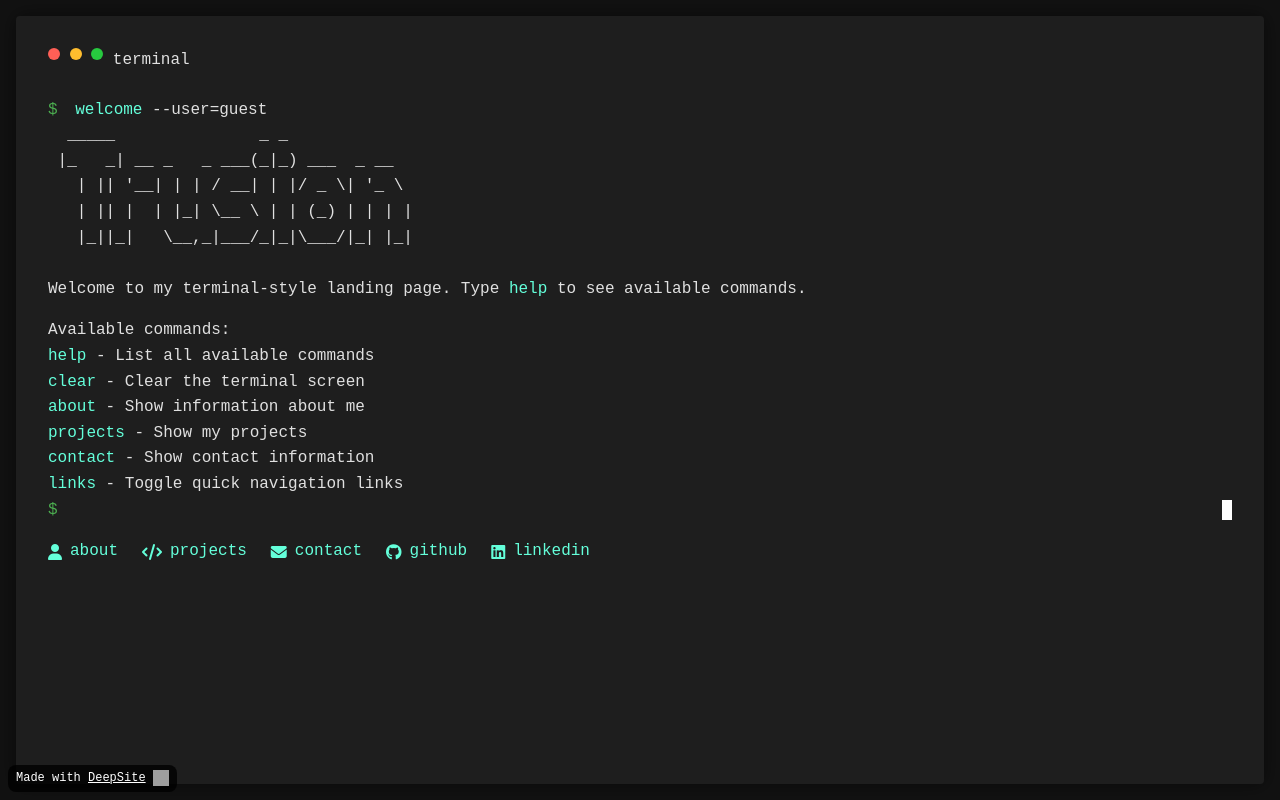
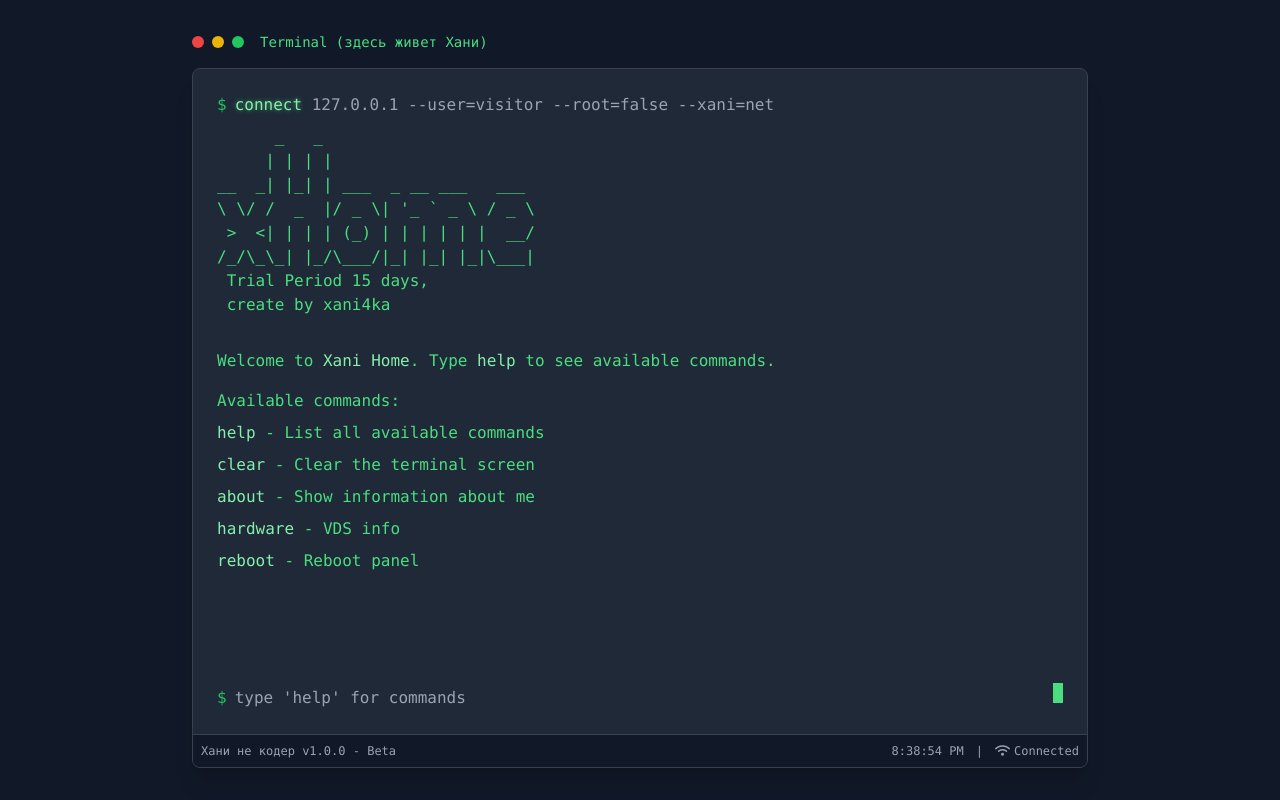
Before and after one commit to Xani4kaGitHub/Xani4ka, a plain HTML site: page index.html in a window 1280 px wide. Drawn offline with nearby package versions, Linux system fonts and the light colour scheme; grey boxes are pictures that could not be loaded.

Commit message:
index.html

```diff
--- a/index.html
+++ b/index.html
@@ -3,191 +3,123 @@
 <head>
     <meta charset="UTF-8">
     <meta name="viewport" content="width=device-width, initial-scale=1.0">
-    <title>Terminal Landing</title>
+    <title>xPanel - Xani4ka KRYTOU</title>
+    <script src="https://cdn.tailwindcss.com"></script>
     <link rel="stylesheet" href="https://cdnjs.cloudflare.com/ajax/libs/font-awesome/6.4.0/css/all.min.css">
     <style>
-        :root {
-            --bg-color: #121212;
-            --text-color: #e0e0e0;
-            --accent-color: #64ffda;
-            --cursor-color: #ffffff;
-            --prompt-color: #4CAF50;
-            --error-color: #ff5252;
-            --input-bg: #1e1e1e;
+        @keyframes terminal-blink {
+            0%, 100% { opacity: 1; }
+            50% { opacity: 0; }
         }
-
-        * {
-            margin: 0;
-            padding: 0;
-            box-sizing: border-box;
-        }
-
-        body {
-            background-color: var(--bg-color);
-            color: var(--text-color);
-            font-family: 'Courier New', monospace;
-            font-size: 1rem;
-            line-height: 1.6;
-            height: 100vh;
-            display: flex;
-            flex-direction: column;
-            padding: 1rem;
-            overflow: hidden;
-        }
-
-        .terminal-container {
-            flex-grow: 1;
-            background-color: var(--input-bg);
-            border-radius: 4px;
-            padding: 2rem;
-            overflow-y: auto;
-            box-shadow: 0 0 20px rgba(0, 0, 0, 0.5);
-            position: relative;
-        }
-
-        .terminal-header {
-            display: flex;
-            gap: 0.6rem;
-            margin-bottom: 1.5rem;
-            user-select: none;
-        }
-
-        .terminal-btn {
-            width: 12px;
-            height: 12px;
-            border-radius: 50%;
-        }
-
-        .btn-red { background-color: #ff5f56; }
-        .btn-yellow { background-color: #ffbd2e; }
-        .btn-green { background-color: #27c93f; }
-
-        .terminal-output {
-            margin-bottom: 1rem;
-        }
-
-        .prompt {
-            color: var(--prompt-color);
-            margin-right: 0.5rem;
-        }
-
-        .command {
-            color: var(--accent-color);
-        }
-
-        .error {
-            color: var(--error-color);
-        }
-
-        .terminal-input {
-            display: flex;
-            align-items: center;
-            margin-bottom: 0.5rem;
-        }
-
-        #command-input {
-            flex-grow: 1;
-            background: transparent;
-            border: none;
-            color: var(--text-color);
-            font-family: 'Courier New', monospace;
-            font-size: 1rem;
-            padding: 0.2rem;
-            caret-color: var(--cursor-color);
-        }
-
-        #command-input:focus {
-            outline: none;
-        }
-
-        .cursor {
+        .terminal-cursor {
             display: inline-block;
             width: 10px;
             height: 20px;
-            background-color: var(--cursor-color);
-            margin-left: 2px;
-            animation: blink 1s infinite;
+            background-color: #4ade80;
+            animation: terminal-blink 1s infinite;
             vertical-align: middle;
         }
-
-        @keyframes blink {
-            0%, 100% { opacity: 1; }
-            50% { opacity: 0; }
+        .glow-text {
+            text-shadow: 0 0 5px rgba(74, 222, 128, 0.7);
         }
-
-        .hidden {
-            display: none;
+        .typewriter {
+            overflow: hidden;
+            border-right: 3px solid #4ade80;
+            white-space: nowrap;
+            margin: 0 auto;
+            letter-spacing: 2px;
+            animation: typing 3.5s steps(40, end), blink-caret 0.75s step-end infinite;
         }
-
-        .links {
-            margin-top: 1rem;
-            display: flex;
-            gap: 1.5rem;
-            flex-wrap: wrap;
+        @keyframes typing {
+            from { width: 0 }
+            to { width: 100% }
         }
-
-        .link {
-            color: var(--accent-color);
-            text-decoration: none;
-            transition: color 0.2s;
-            display: flex;
-            align-items: center;
-            gap: 0.5rem;
+        @keyframes blink-caret {
+            from, to { border-color: transparent }
+            50% { border-color: #4ade80; }
         }
-
-        .link:hover {
-            color: var(--text-color);
-            text-decoration: underline;
+        .command-output {
+            max-height: 60vh;
+            overflow-y: auto;
+            scrollbar-width: thin;
+            scrollbar-color: #4ade80 #1e293b;
         }
-
-        /* Responsive adjustments */
-        @media (max-width: 768px) {
-            body {
-                padding: 0.5rem;
+        .command-output::-webkit-scrollbar {
+            width: 8px;
         }
-            .terminal-container {
-                padding: 1rem;
+        .command-output::-webkit-scrollbar-track {
+            background: #1e293b;
         }
+        .command-output::-webkit-scrollbar-thumb {
+            background-color: #4ade80;
+            border-radius: 4px;
         }
     </style>
 </head>
-<body>
-    <div class="terminal-container">
-        <div class="terminal-header">
-            <div class="terminal-btn btn-red"></div>
-            <div class="terminal-btn btn-yellow"></div>
-            <div class="terminal-btn btn-green"></div>
-            <span>terminal</span>
+<body class="bg-gray-900 text-green-400 font-mono min-h-screen flex flex-col p-4 md:p-8">
+    <div class="max-w-4xl w-full mx-auto flex-grow flex flex-col">
+        <!-- Terminal Header -->
+        <div class="flex items-center gap-2 mb-4 select-none">
+            <div class="w-3 h-3 rounded-full bg-red-500"></div>
+            <div class="w-3 h-3 rounded-full bg-yellow-500"></div>
+            <div class="w-3 h-3 rounded-full bg-green-500"></div>
+            <span class="ml-2 text-sm">Terminal (здесь живет Хани)</span>
         </div>
 
-        <div class="terminal-output">
-            <div class="output-line"><span class="prompt">$</span> <span class="command">welcome</span> --user=guest</div>
-            <div class="output-line">
-                <pre style="font-family: inherit;">
-  _____               _ _
- |_   _| __ _   _ ___(_|_) ___  _ __
-   | || '__| | | / __| | |/ _ \| '_ \
-   | || |  | |_| \__ \ | | (_) | | | |
-   |_||_|   \__,_|___/_|_|\___/|_| |_|
+        <!-- Terminal Body -->
+        <div class="bg-gray-800 rounded-lg shadow-xl border border-gray-700 flex-grow flex flex-col overflow-hidden">
+            <!-- Terminal Content -->
+            <div class="p-4 md:p-6 flex-grow flex flex-col">
+                <!-- Initial Output -->
+                <div class="command-output mb-4 pr-2" id="command-history">
+                    <div class="mb-4">
+                        <div class="flex items-baseline">
+                            <span class="text-green-500 mr-2">$</span>
+                            <span class="text-green-300 glow-text">connect</span> <span class="text-gray-400">&nbsp;127.0.0.1 --user=visitor --root=false --xani=net</span>
+                        </div>
+                        <pre class="mt-2 text-green-400">
+      _   _
+     | | | |
+__  _| |_| | ___  _ __ ___   ___
+\ \/ /  _  |/ _ \| '_ ` _ \ / _ \
+ >  <| | | | (_) | | | | | |  __/
+/_/\_\_| |_/\___/|_| |_| |_|\___|
+ Trial Period 15 days,
+ create by xani4ka
                         </pre>
+                        <div class="mt-2">
+                            Welcome to <span class="text-green-300">Xani Home</span>. Type <span class="text-green-300">help</span> to see available commands.
                         </div>
-            <div class="output-line">Welcome to my terminal-style landing page. Type <span class="command">help</span> to see available commands.</div>
+                    </div>
                 </div>
 
-        <div id="command-history"></div>
-
-        <div class="terminal-input">
-            <span class="prompt">$</span>
-            <input type="text" id="command-input" autocomplete="off" autofocus>
-            <span class="cursor"></span>
+                <!-- Command Input -->
+                <div class="mt-auto">
+                    <div class="flex items-baseline">
+                        <span class="text-green-500 mr-2">$</span>
+                        <input type="text" id="command-input" autocomplete="off" autofocus
+                            class="bg-transparent border-none outline-none flex-grow text-green-300 caret-green-500"
+                            placeholder="type 'help' for commands">
+                        <span class="terminal-cursor"></span>
+                    </div>
+                </div>
             </div>
 
-        <div class="links hidden" id="quick-links">
-            <a href="#about" class="link" onclick="executeCommand('about')"><i class="fas fa-user"></i> about</a>
-            <a href="#projects" class="link" onclick="executeCommand('projects')"><i class="fas fa-code"></i> projects</a>
-            <a href="#contact" class="link" onclick="executeCommand('contact')"><i class="fas fa-envelope"></i> contact</a>
-            <a href="https://github.com" target="_blank" class="link"><i class="fab fa-github"></i> github</a>
-            <a href="https://linkedin.com" target="_blank" class="link"><i class="fab fa-linkedin"></i> linkedin</a>
+            <!-- Status Bar -->
+            <div class="bg-gray-900 text-gray-400 text-xs p-2 flex justify-between items-center border-t border-gray-700">
+                <div>
+                    <span class="hidden md:inline">Xани не кодер v1.0.0 - Beta</span>
+                    <span class="md:hidden">Нахцй ты с телефона?</span>
+                </div>
+                <div class="flex items-center space-x-3">
+                    <span id="current-time"></span>
+                    <span class="hidden md:inline">|</span>
+                    <span id="connection-status" class="flex items-center">
+                        <i class="fas fa-wifi mr-1"></i>
+                        <span class="hidden md:inline">Connected</span>
+                    </span>
+                </div>
+            </div>
         </div>
     </div>
 
@@ -196,6 +128,15 @@
             const commandInput = document.getElementById('command-input');
             const commandHistory = document.getElementById('command-history');
             const quickLinks = document.getElementById('quick-links');
+            const currentTime = document.getElementById('current-time');
+
+            // Update time
+            function updateTime() {
+                const now = new Date();
+                currentTime.textContent = now.toLocaleTimeString();
+            }
+            setInterval(updateTime, 1000);
+            updateTime();
 
             // Available commands
             const commands = {
@@ -204,7 +145,7 @@
                     execute: function() {
                         addOutput("Available commands:", false);
                         Object.keys(commands).forEach(cmd => {
-                            addOutput(`  <span class="command">${cmd}</span> - ${commands[cmd].description}`, false);
+                            addOutput(`  <span class="text-green-300">${cmd}</span> - ${commands[cmd].description}`, false);
                         });
                     }
                 },
@@ -217,81 +158,124 @@
                 about: {
                     description: "Show information about me",
                     execute: function() {
-                        addOutput(`<span class="command">about</span>`, true);
-                        addOutput("I'm a passionate developer creating digital experiences.", false);
-                        addOutput("Specialized in web technologies with a focus on clean, efficient code.", false);
+                        addOutput(`<span class="text-green-300">about</span>`, true);
+                        addOutput("I'm a self-taught programmer who loves automation and building simple but useful tools.", false);
+                        addOutput("I enjoy working with Python, Telegram bots, databases, and Minecraft plugin development.", false);
+                        addOutput("Always learning and improving, especially in scripting and practical tech solutions.", false);
                     }
                 },
-                projects: {
-                    description: "Show my projects",
+                hardware: {
+                    description: "VDS info",
                     execute: function() {
-                        addOutput(`<span class="command">projects</span>`, true);
-                        addOutput("1. Terminal Portfolio - A unique CLI-style portfolio", false);
-                        addOutput("2. Data Visualization Dashboard - Interactive analytics tool", false);
-                        addOutput("3. E-commerce Platform - Full-stack online store solution", false);
+						addOutput("<span class='text-green-300'>CPU</span>", false);
+						addOutput(`Architecture:           x86_64`, false);
+						addOutput(`CPU op-mode(s):         32-bit, 64-bit`, false);
+						addOutput(`CPU(s):                 6`, false);
+						addOutput(`Thread(s) per core:     2`, false);
+						addOutput(`Core(s) per socket:     3`, false);
+						addOutput(`Model name:             AMD Ryzen 5 3600 6-Core Processor`, false);
+						addOutput(`CPU MHz:                3600.000`, false);
+						addOutput(`L1d cache:              192 KiB`, false);
+						addOutput(`L2 cache:               3 MiB`, false);
+						addOutput(`L3 cache:               32 MiB`, false);
+                    }
+                },
+                reboot: {
+                    description: "Reboot panel",
+                    execute: function() {
+                        addOutput("<span class='text-green-300'>poiiiel naxyu</span> (WORK ONLY WITH ROOT)", false);
                     }
                 },
                 contact: {
                     description: "Show contact information",
                     execute: function() {
-                        addOutput(`<span class="command">contact</span>`, true);
-                        addOutput("Email: hello@example.com", false);
-                        addOutput("Twitter: @username", false);
+                        addOutput(`<span class="text-green-300">Contact</span>`, true);
+                        addOutput("<span class='text-green-300'>Email:</span> root@xani4ka.pp.ua", false);
+                        addOutput("<span class='text-green-300'>TG:</span> soon...", false);
                     }
                 },
-                links: {
-                    description: "Toggle quick navigation links",
-                    execute: function() {
-                        quickLinks.classList.toggle('hidden');
+                theme: {
+                    description: "Change terminal theme",
+                    execute: function(args) {
+                        if (args.length === 0) {
+                            addOutput("Available themes: dark, light, cyberpunk, matrix", false);
+                            return;
+                        }
+
+                        const theme = args[0].toLowerCase();
+                        switch(theme) {
+                            case 'dark':
+                                document.body.className = 'bg-gray-900 text-green-400 font-mono min-h-screen flex flex-col p-4 md:p-8';
+                                addOutput("Theme set to: Dark", false);
+                                break;
+                            case 'light':
+                                document.body.className = 'bg-gray-100 text-green-800 font-mono min-h-screen flex flex-col p-4 md:p-8';
+                                addOutput("Theme set to: Light", false);
+                                break;
+                            case 'cyberpunk':
+                                document.body.className = 'bg-indigo-900 text-pink-400 font-mono min-h-screen flex flex-col p-4 md:p-8';
+                                addOutput("Theme set to: Cyberpunk", false);
+                                break;
+                            case 'matrix':
+                                document.body.className = 'bg-black text-green-500 font-mono min-h-screen flex flex-col p-4 md:p-8';
+                                addOutput("Theme set to: Matrix", false);
+                                break;
+                            default:
+                                addOutput("Invalid theme. Available themes: dark, light, cyberpunk, matrix", false);
+                        }
                     }
                 }
             };
 
-            // Handle command submission
+            // Execute command
+            function executeCommand(input) {
+                if (!input.trim()) return;
+
+                const parts = input.split(' ');
+                const cmd = parts[0].toLowerCase();
+                const args = parts.slice(1);
+
+                // Add command to history
+                addOutput(`<span class="text-green-500">$</span> <span class="text-green-300">${input}</span>`, true);
+
+                // Execute command if exists
+                if (commands[cmd]) {
+                    commands[cmd].execute(args);
+                } else {
+                    addOutput(`<span class="text-red-400">Command not found: ${cmd}. Type 'help' for available commands.</span>`, false);
+                }
+
+                // Scroll to bottom
+                commandHistory.scrollTop = commandHistory.scrollHeight;
+            }
+
+            // Add output to terminal
+            function addOutput(content, isCommand) {
+                const outputLine = document.createElement('div');
+                outputLine.className = isCommand ? 'mb-1' : 'mb-2';
+                outputLine.innerHTML = content;
+                commandHistory.appendChild(outputLine);
+            }
+
+            // Handle command input
             commandInput.addEventListener('keydown', function(e) {
                 if (e.key === 'Enter') {
-                    const commandText = commandInput.value.trim();
-                    if (commandText) {
-                        executeCommand(commandText);
+                    const input = commandInput.value.trim();
+                    if (input) {
+                        executeCommand(input);
                         commandInput.value = '';
                     }
                 }
             });
 
-            // Execute command function
-            function executeCommand(input) {
-                const args = input.split(' ');
-                const cmd = args[0].toLowerCase();
-
-                addOutput(`<span class="prompt">$</span> <span class="command">${input}</span>`, true);
-
-                if (commands[cmd]) {
-                    commands[cmd].execute();
-                } else {
-                    addOutput(`<span class="error">Command not found: ${cmd}. Type 'help' for available commands.</span>`, false);
-                }
-
-                // Auto-scroll to bottom
-                commandHistory.scrollTop = commandHistory.scrollHeight;
-            }
-
-            // Add output to terminal
-            function addOutput(text, isCommand) {
-                const outputLine = document.createElement('div');
-                outputLine.className = 'output-line';
-                outputLine.innerHTML = text;
-
-                commandHistory.appendChild(outputLine);
-            }
-
-            // Initial help command
+            // Show help on startup
             commands.help.execute();
 
-            // Show quick links on mobile by default
+            // Show links on mobile by default
             if (window.innerWidth <= 768) {
                 quickLinks.classList.remove('hidden');
             }
         });
     </script>
-<p style="border-radius: 8px; text-align: center; font-size: 12px; color: #fff; margin-top: 16px;position: fixed; left: 8px; bottom: 8px; z-index: 10; background: rgba(0, 0, 0, 0.8); padding: 4px 8px;">Made with <a href="https://enzostvs-deepsite.hf.space" style="color: #fff;" target="_blank" >DeepSite</a> <img src="https://enzostvs-deepsite.hf.space/logo.svg" alt="DeepSite Logo" style="width: 16px; height: 16px; vertical-align: middle;"></p></body>
+</body>
 </html>
```
Lines whose indentation alone changed are shown as unchanged.
